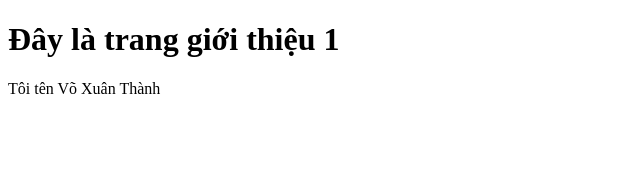
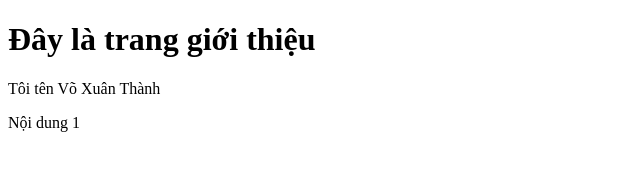
Before and after one commit to thanhcr7goat/buoi_13, a plain HTML site: page about.html in a window 1280 px wide. Shown: the whole page, without its empty margins (0-640 px from the left). Drawn offline with Linux system fonts and the light colour scheme.

```diff
--- a/about.html
+++ b/about.html
@@ -6,7 +6,8 @@
     <title>Document</title>
 </head>
 <body>
-    <h1>Đây là trang giới thiệu 1</h1>
+    <h1>Đây là trang giới thiệu</h1>
     <p>Tôi tên Võ Xuân Thành</p>
+    <p>Nội dung 1</p>
 </body>
 </html>
```
